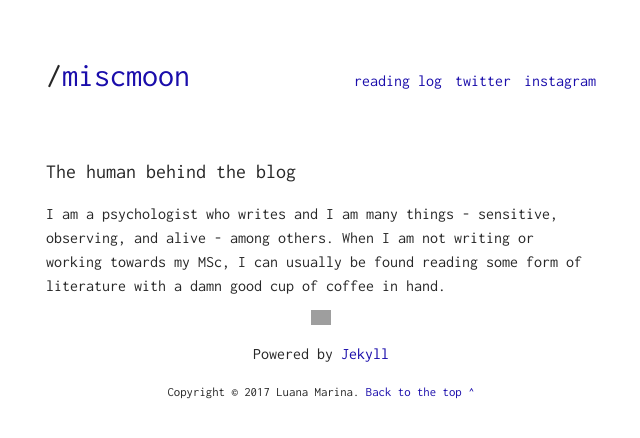
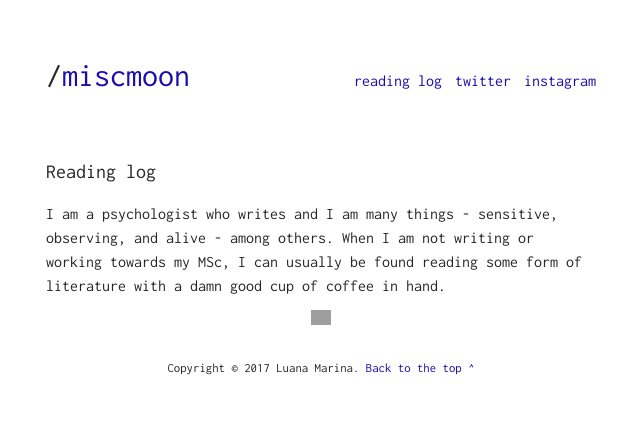
Before and after one commit to miscmoon/miscmoon.github.io, a Jekyll site: the page built from me/index.md, in a window 1280 px wide. Shown: the top 438 px of the page, without its empty margins (319-959 px from the left). Built offline with Jekyll 4.4.1, drawn with Linux system fonts in a browser that asks for light colours; grey boxes are pictures that could not be loaded.

Commit message:
Update about.html

```diff
--- a/_layouts/about.html
+++ b/_layouts/about.html
@@ -17,11 +17,10 @@ layout: default
     <!-- <a class="about__back" href="/">&lt;- Back /</a>
 
 -->
-    <h1 class="about__title">The human behind the blog</h1>
+    <h1 class="about__title">Reading log</h1>
     <div class="about__content">
         {{ content | markdownify }}
     </div>
-    <p align="center">Powered by <a href="http://jekyllrb.com">Jekyll</a></p>
 </div>
 <div class="footer">
     Copyright © 2017 Luana Marina. <a href="#top">Back to the top ^</a>
```
